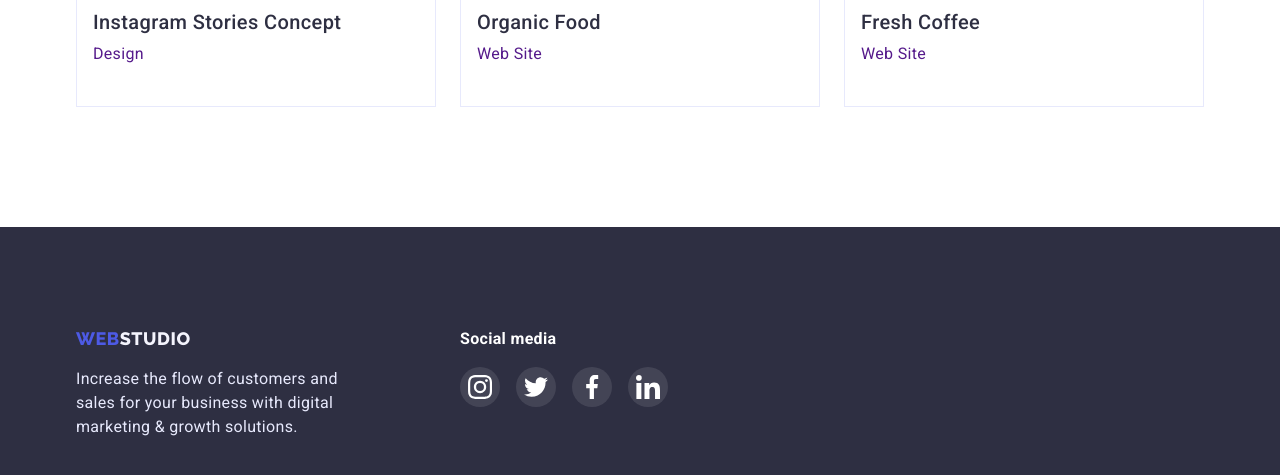
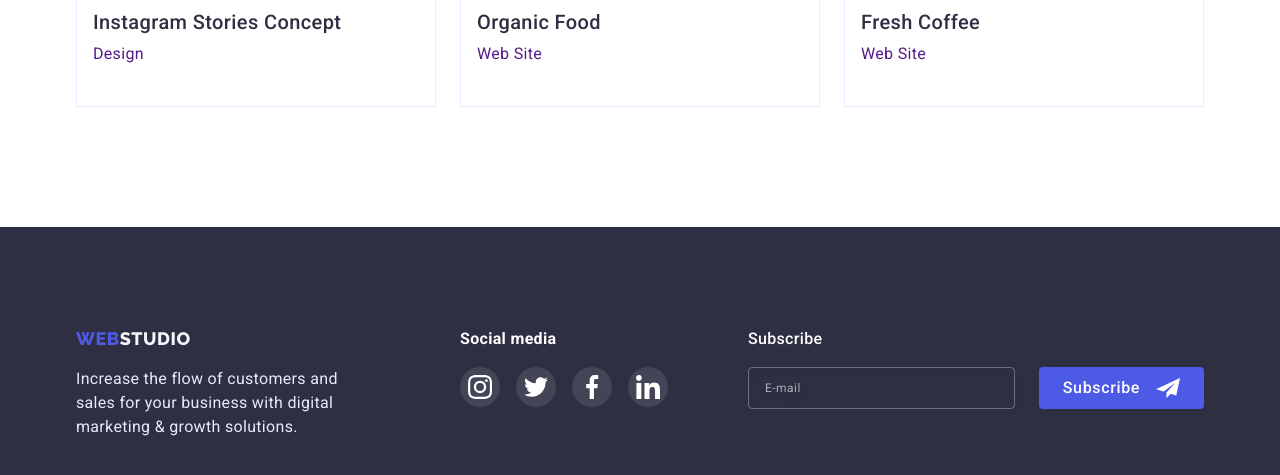
Before and after one commit to yurii-corssa/goit-markup-hw-06, a plain HTML site: page portfolio.html in a window 1280 px wide. Shown: the part 1567-2042 px from the top of the page. Drawn offline with nearby package versions, Linux system fonts and the light colour scheme.

Commit message:
reating forms (portfolio.html)

```diff
--- a/portfolio.html
+++ b/portfolio.html
@@ -361,6 +361,32 @@
             </li>
           </ul>
         </div>
+        <div class="fotter-form-container">
+          <form action="javascript:void(0);" class="footer-form">
+            <label for="e-mail" class="paragraph footer-form-paragraph"
+              >Subscribe
+            </label>
+            <div class="footer-form-input-container">
+              <input
+                type="email"
+                class="footer-form-input-text"
+                name="e-mail"
+                id="e-mail"
+                placeholder="E-mail"
+              />
+              <button type="submit" class="footer-form-btm">
+                Subscribe
+                <svg class="footer-form-btn-icon">
+                  <use
+                    href="./images/sprite.svg#send"
+                    width="24px"
+                    height="24px"
+                  ></use>
+                </svg>
+              </button>
+            </div>
+          </form>
+        </div>
       </div>
     </footer>
     <!-- =============== /FOOTER =============== -->
```
